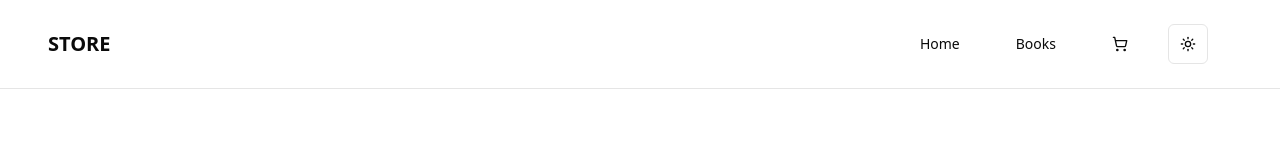
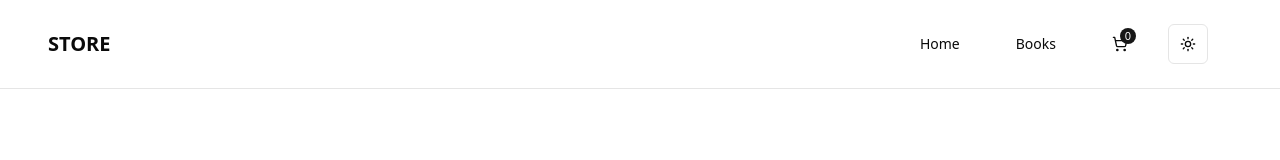
Before and after one commit to WilliamGiammona/e-commerce, a Next.js app: page / in a window 1280 px wide. Shown: the top 160 px of the page. Built offline with nearby package versions, Linux system fonts and the light colour scheme.

Commit message:
refactor: updated cart icon

```diff
--- a/app/components/ui/Nav.tsx
+++ b/app/components/ui/Nav.tsx
@@ -23,8 +23,14 @@ const routes = [
   {
     href: '/cart',
     label: (
-      <div className="flex items-center gap-x-2">
+      <div
+        className="flex items-center gap-x-2 relative"
+        aria-label="Shopping Cart"
+      >
         <ShoppingCart className="h-5 w-5" />
+        <span className="absolute -top-2 -right-2 h-4 w-4 rounded-full bg-primary text-[11px] flex items-center justify-center text-primary-foreground">
+          0
+        </span>
       </div>
     ),
   },
```
